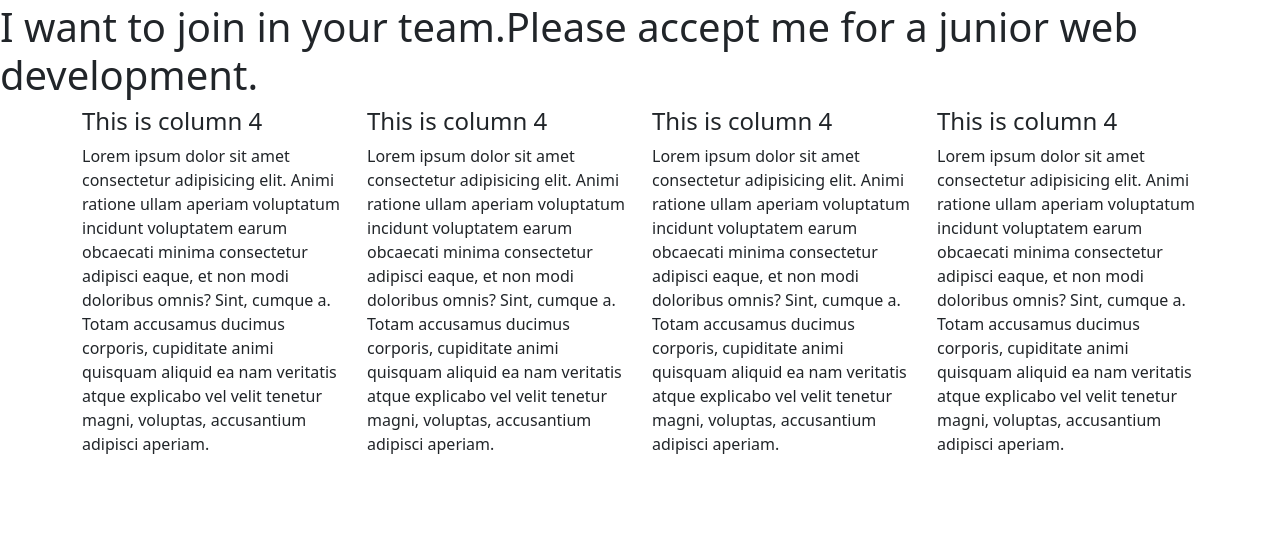
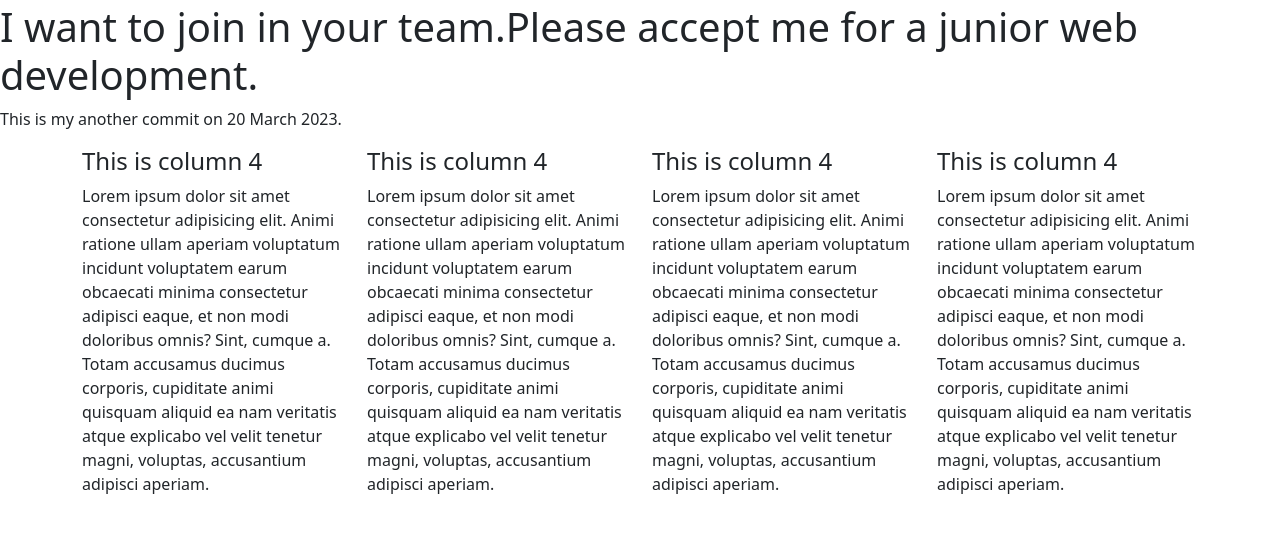
Before and after one commit to Thafujul500/Anisul-Islam-Boopstrap, a plain HTML site: page index.html in a window 1280 px wide. Shown: the part 109-642 px from the top of the page. Drawn offline with nearby package versions, Linux system fonts and the light colour scheme.

Commit message:
This is my anotehr commit on 20 March 2023

```diff
--- a/index.html
+++ b/index.html
@@ -21,6 +21,7 @@
     <h1>Mama it is my github practice only.Ok?</h1>
     <h1>No Mama; I am doing wrong.</h1>
     <h1>I want to join in your team.Please accept me for a junior web development.</h1>
+    <p>This is my another commit on 20 March 2023.</p>
 
     <div class="container">
 
```
